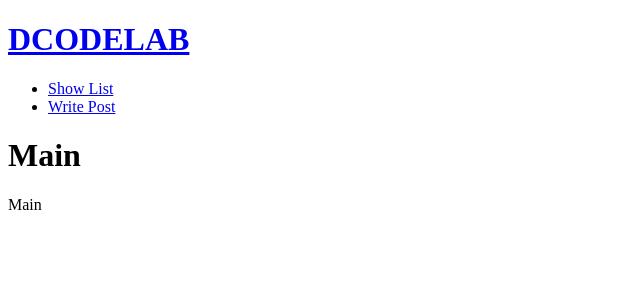
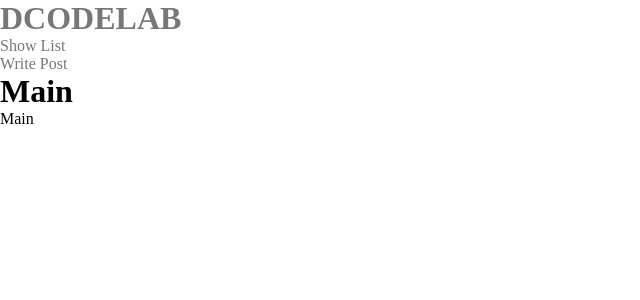
Before and after one commit to kwonchanwooo/node-react, a React (Create React App) app in the folder client/: page / in a window 1280 px wide. Shown: the top 300 px of the page, without its empty margins (0-640 px from the left). Built offline with nearby package versions, Linux system fonts and the light colour scheme.

Commit message:
GlobalStyle객체 지정

```diff
--- a/client/src/App.jsx
+++ b/client/src/App.jsx
@@ -4,10 +4,12 @@ import Main from './common/Main';
 import Create from './community/Create';
 import Detail from './community/Detail';
 import List from './community/List';
+import GlobalStyle from './GlobalStyle';
 
 function App() {
 	return (
 		<>
+			<GlobalStyle />
 			<Header />
 
 			<Routes>
--- /dev/null
+++ b/client/src/GlobalStyle.js
@@ -0,0 +1,15 @@
+import { createGlobalStyle } from 'styled-components';
+
+const GlobalStyle = createGlobalStyle`
+  * {
+    margin: 0; padding: 0; box-sizing: border-box;
+  }
+  ul,ol,li {
+    list-style: none;
+  }
+  a {
+    text-decoration: none; color: #777;
+  }
+`;
+
+export default GlobalStyle;
```
